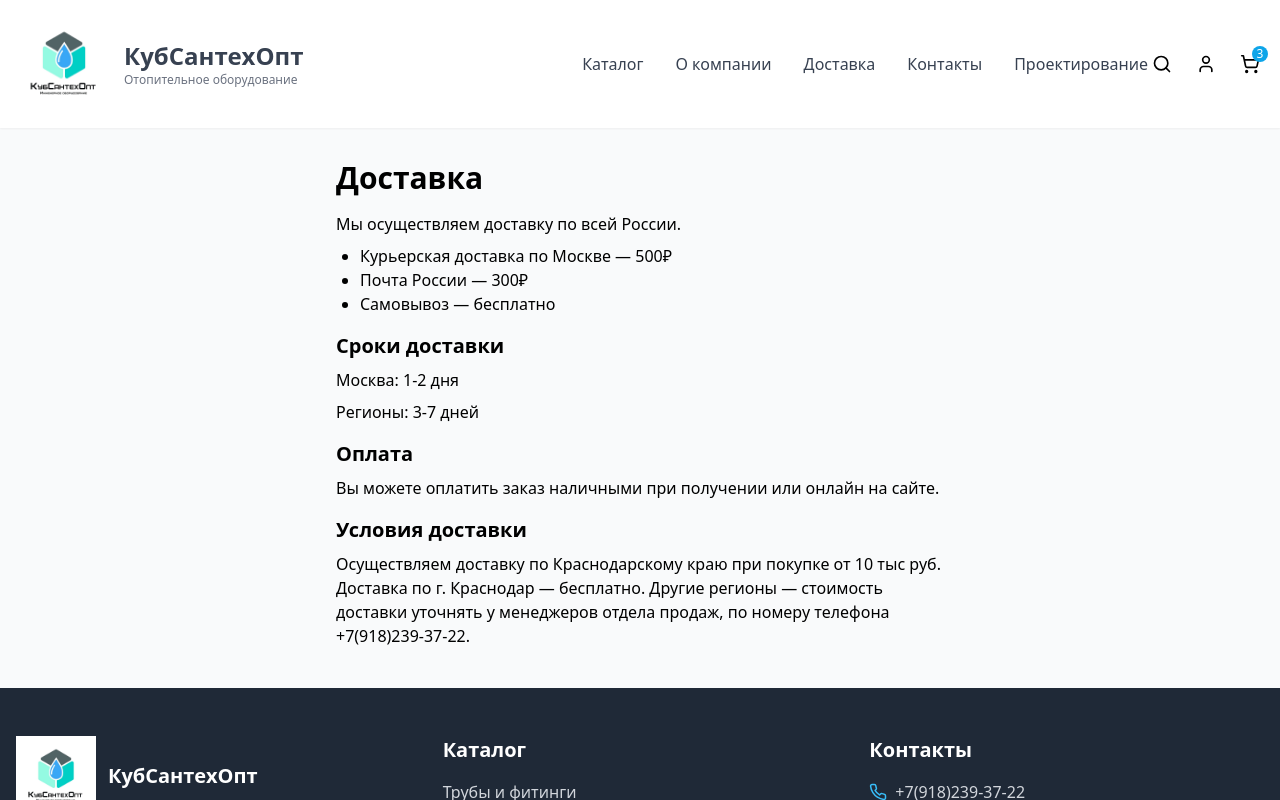
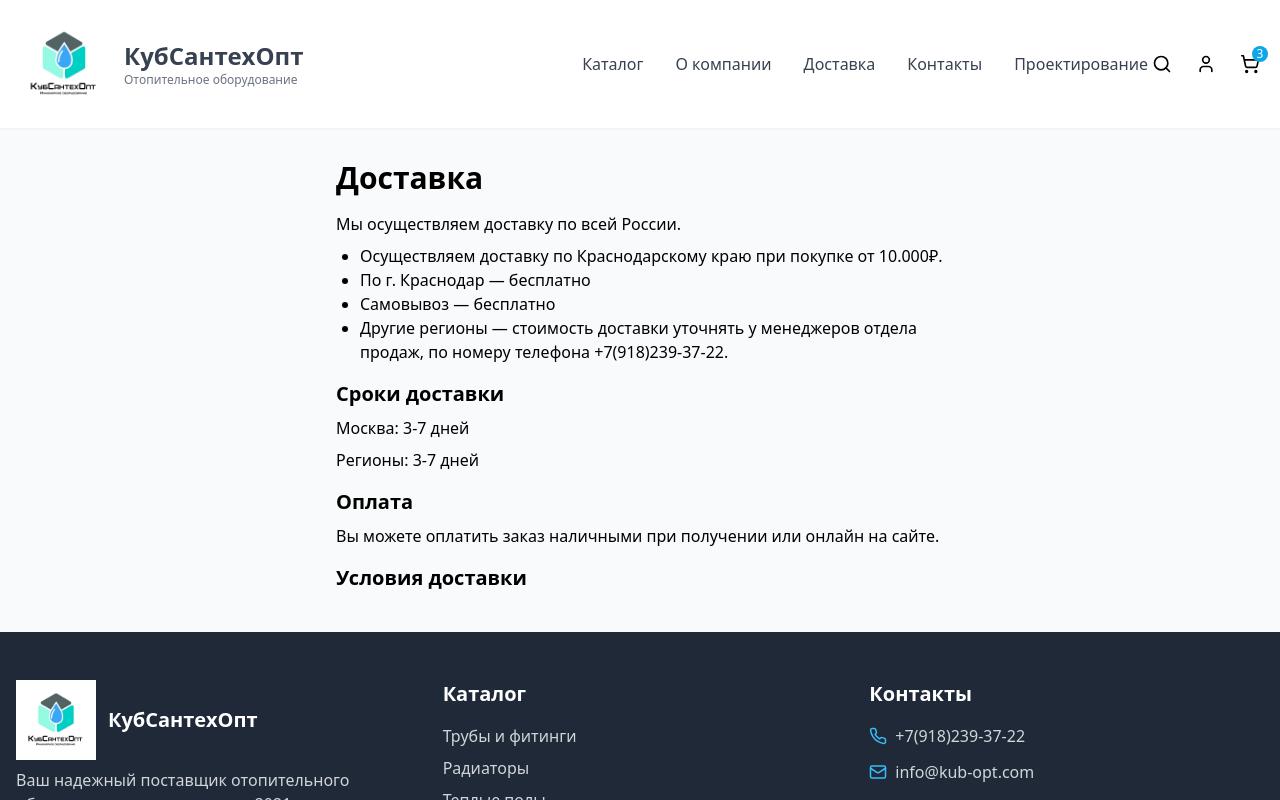
Before and after one commit to Miocid85/Miocid85.github.io, a React app: page /delivery in a window 1280 px wide. Shown: the top 800 px of the page. Built offline with nearby package versions, Linux system fonts and the light colour scheme; the HTML template or start-up script is replaced by a standard one.

Commit message:
Update all files before redeploying to GitHub Pages

```diff
--- a/src/pages/Delivery.tsx
+++ b/src/pages/Delivery.tsx
@@ -6,18 +6,19 @@ const Delivery: React.FC = () => {
       <h1 className="text-3xl font-bold mb-4">Доставка</h1>
       <p className="mb-2">Мы осуществляем доставку по всей России.</p>
       <ul className="list-disc pl-6 mb-4">
-        <li>Курьерская доставка по Москве — 500₽</li>
-        <li>Почта России — 300₽</li>
+        <li>Осуществляем доставку по Краснодарскому краю при покупке от 10.000₽.</li>
+        <li>По г. Краснодар — бесплатно</li>
         <li>Самовывоз — бесплатно</li>
+        <li>Другие регионы — стоимость доставки уточнять у менеджеров отдела продаж, по номеру телефона +7(918)239-37-22.</li>
       </ul>
       <h2 className="text-xl font-semibold mb-2">Сроки доставки</h2>
-      <p className="mb-2">Москва: 1-2 дня</p>
+      <p className="mb-2">Москва: 3-7 днeй</p>
       <p className="mb-2">Регионы: 3-7 дней</p>
       <h2 className="text-xl font-semibold mb-2 mt-4">Оплата</h2>
       <p>Вы можете оплатить заказ наличными при получении или онлайн на сайте.</p>
       <h2 className="text-xl font-semibold mb-2 mt-4">Условия доставки</h2>
       <p className="mb-2">
-        Осуществляем доставку по Краснодарскому краю при покупке от 10 тыс руб. Доставка по г. Краснодар — бесплатно. Другие регионы — стоимость доставки уточнять у менеджеров отдела продаж, по номеру телефона +7(918)239-37-22.
+
       </p>
     </div>
   );
```
